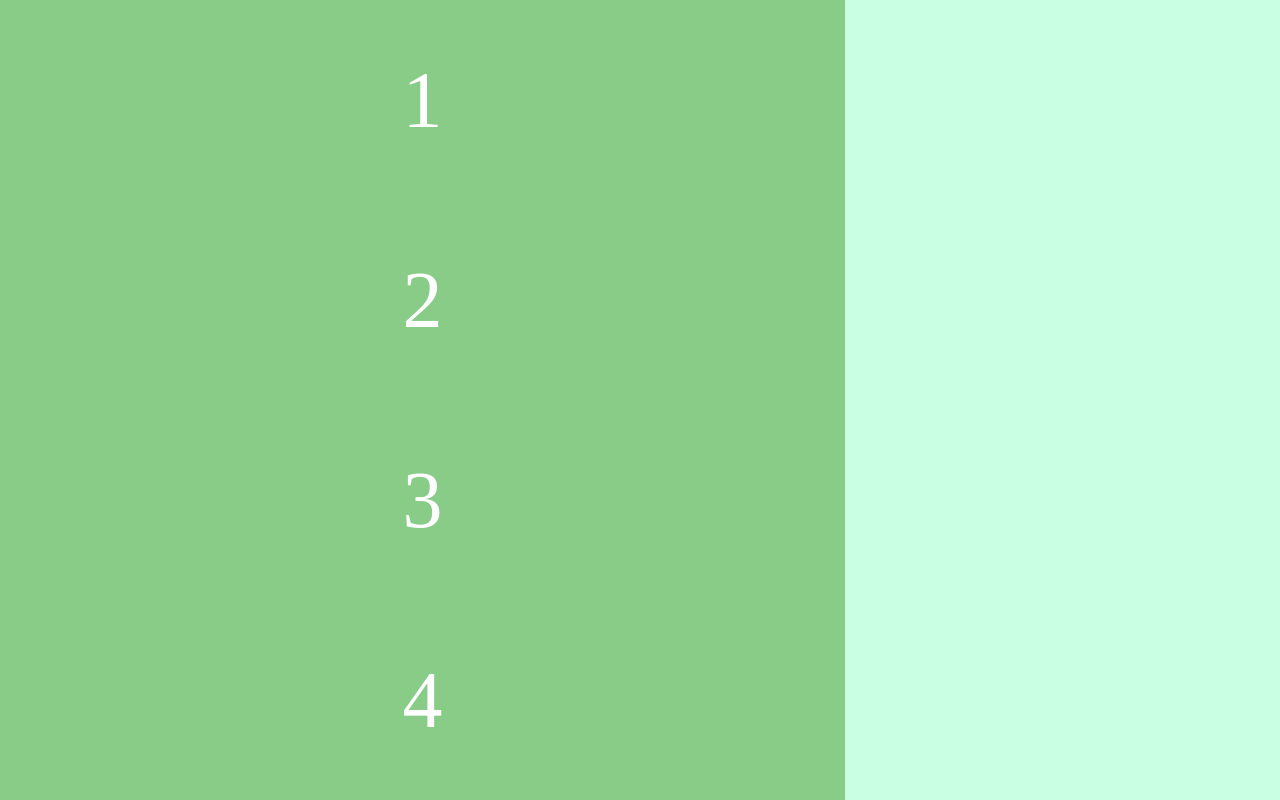
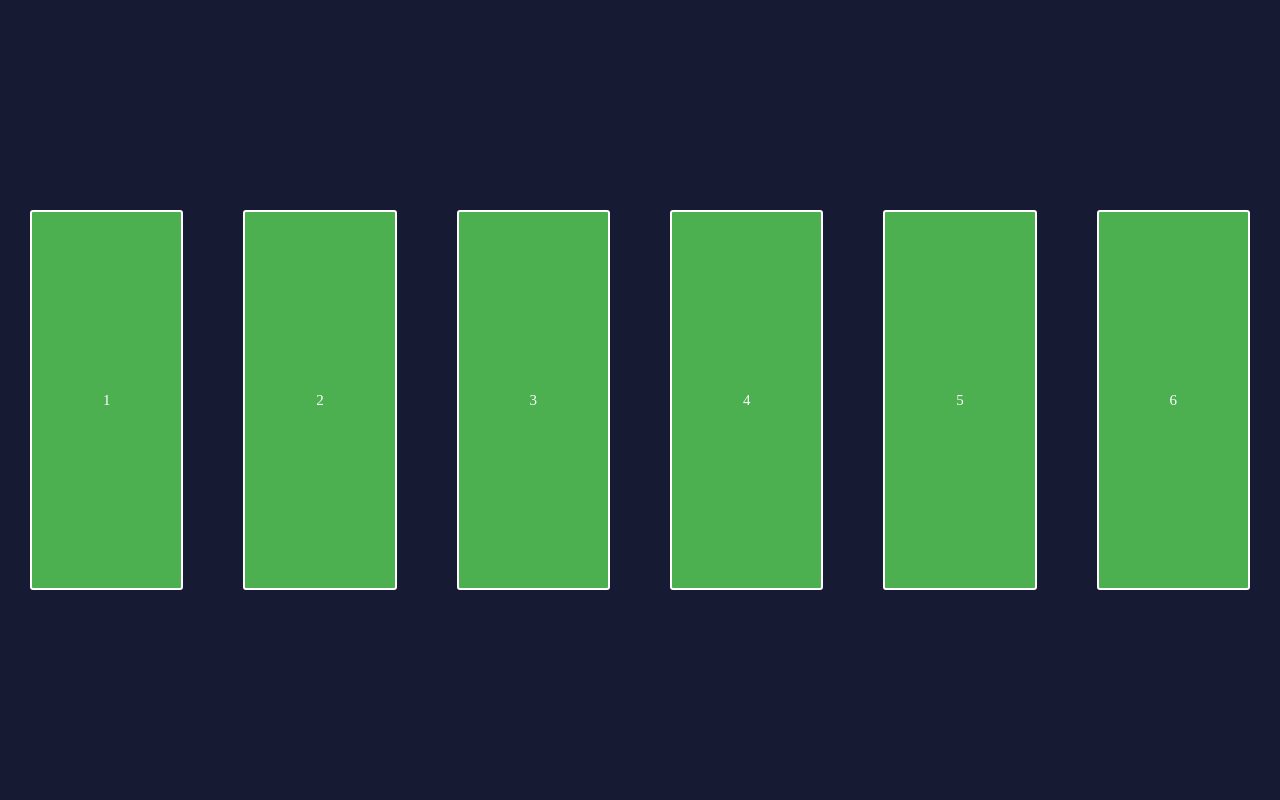
Before and after one commit to thalfor/websiteFrontend, a React (Vite) app: page /ProfessionalExpEng in a window 1280 px wide. Shown: the top 800 px of the page. Built offline with nearby package versions, Linux system fonts and the light colour scheme; a web font is replaced by a local one.

Commit message:
updating carousel career

```diff
--- a/src/pages/professionalExpEng/index.jsx
+++ b/src/pages/professionalExpEng/index.jsx
@@ -1,19 +1,45 @@
-
-import { CarouselContainer } from './styles'; // Assuming you're importing styled-components
-
+//
+import { Container } from './styles';
+//
 export function ProfessionalExpEng() {
 
   return (
-<CarouselContainer className="gallery"
-  data-flickity-options='{ "wrapAround": true }'>
-  <div className="gallery-cell"></div>
-  <div className="gallery-cell"></div>
-  <div className="gallery-cell"></div>
-  <div className="gallery-cell"></div>
-  <div className="gallery-cell"></div>
-</CarouselContainer>
-);
+    <Container>
+      <div className="job">1</div>
+      <div className="job">2</div>
+      <div className="job">3</div>
+      <div className="job">4</div>
+      <div className="job">5</div>
+      <div className="job">6</div>
+    </Container>
+  );
 }
+//
+//
+
+
+/*
+
+        <div className="job">1</div>
+        <div className="job">2</div>
+        <div className="job">3</div>
+        <div className="job">4</div>
+        <div className="job">5</div>
+        <div className="job">6</div>
+
+  const settings = {
+    className: "center",
+    centerMode: true,
+    infinite: true,
+    centerPadding: "2rem",
+    slidesToShow: 3,
+    speed: 500
+  };
+            <Slider {...settings}>
+      </Slider>
+
+*/
+
 
 //
 /*
--- a/src/pages/professionalExpEng/styles.js
+++ b/src/pages/professionalExpEng/styles.js
@@ -1,74 +1,31 @@
+//
 import styled from 'styled-components';
-
-export const CarouselContainer = styled.div`
-* {
-  -webkit-box-sizing: border-box;
-  box-sizing: border-box;
-}
-
-body { font-family: sans-serif; }
-
-.gallery {
-  background: #EEE;
-}
-
-.gallery-cell {
-  width: 66%;
-  height: 200px;
-  margin-right: 10px;
-  background: #8C8;
-  counter-increment: gallery-cell;
-}
-
-/* cell number */
-.gallery-cell:before {
-  display: block;
-  text-align: center;
-  content: counter(gallery-cell);
-  line-height: 200px;
-  font-size: 80px;
-  color: white;
-}
-`;
-
-
-
-
-
-
-
-
-
-/*
-
-
 //
 export const Container = styled.div`
+  width: 100%;
   height: 100vh;
-  //width: 100%;
-  background-color: ${({ theme }) => theme.colors.background};
-  color: ${({ theme }) => theme.colors.text};
-  overflow: auto;
+  display: flex;
+  flex-direction: row;
+  justify-content: center;
+  align-items: center;
 
-  > h1 {
-    margin-top: 6rem;
-    display: flex;
-    justify-content: center;
-  }
-`;
+  > .job {
+    background-color: #4caf50;
+    color: white;
 
-  export const Jobs = styled.div`
-
-
-
-
-  > .jobs {
-    border: 1px solid white;
-    padding: 1rem;
     width: 20rem;
     height: 38rem;
+    font-size: 1.5rem;
 
+    display: flex;
+    flex-direction: row;
+    justify-content: center;
+    align-items: center;
+
+    border: 2px solid white;
+
+    margin: 3rem;
+    border-radius: .3rem;
   }
 `;
 //
-*/
--- a/src/styles/global.js
+++ b/src/styles/global.js
@@ -12,25 +12,10 @@ export default createGlobalStyle`
     font-size: 62.5%;
   }
 
-/*
-  [data-theme='light']{
-    --body-background: ${({ theme }) => theme.colors.nyanza};
-    --body-text-color: ${({ theme }) => theme.colors.fern_green};
-    --navbar-background: ${({ theme }) => theme.colors.mantis};
-    --navbar-text-color: ${({ theme }) => theme.colors.celadon_2};
-  }
-
-  [data-theme='dark']{
-    --body-background: ${({ theme }) => theme.colors.rich_black};
-    --body-text-color: ${({ theme }) => theme.colors.almond};
-    --navbar-background: ${({ theme }) => theme.colors.oxford_blue};
-    --navbar-text-color: ${({ theme }) => theme.colors.rose_quartz};
-  }
-*/
 
   body {
-    background-color: ${({ theme }) => theme.colors.nyanza};
-    color: ${({ theme }) => theme.colors.fern_green};
+    background-color: ${({ theme }) => theme.colors.background};
+    color: ${({ theme }) => theme.colors.text};
     -webkit-font-smoothing: antialiased;
     font-family: "Afacad Flux";
   }
```
